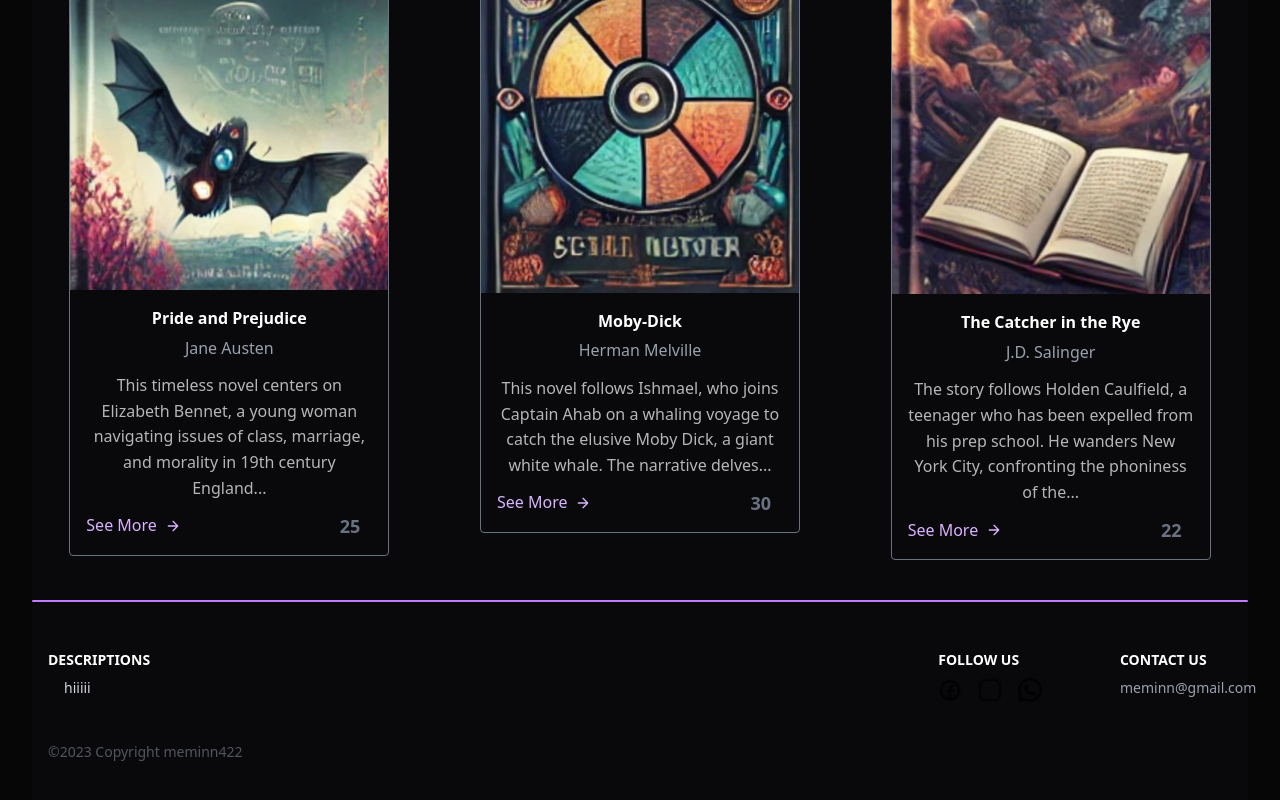
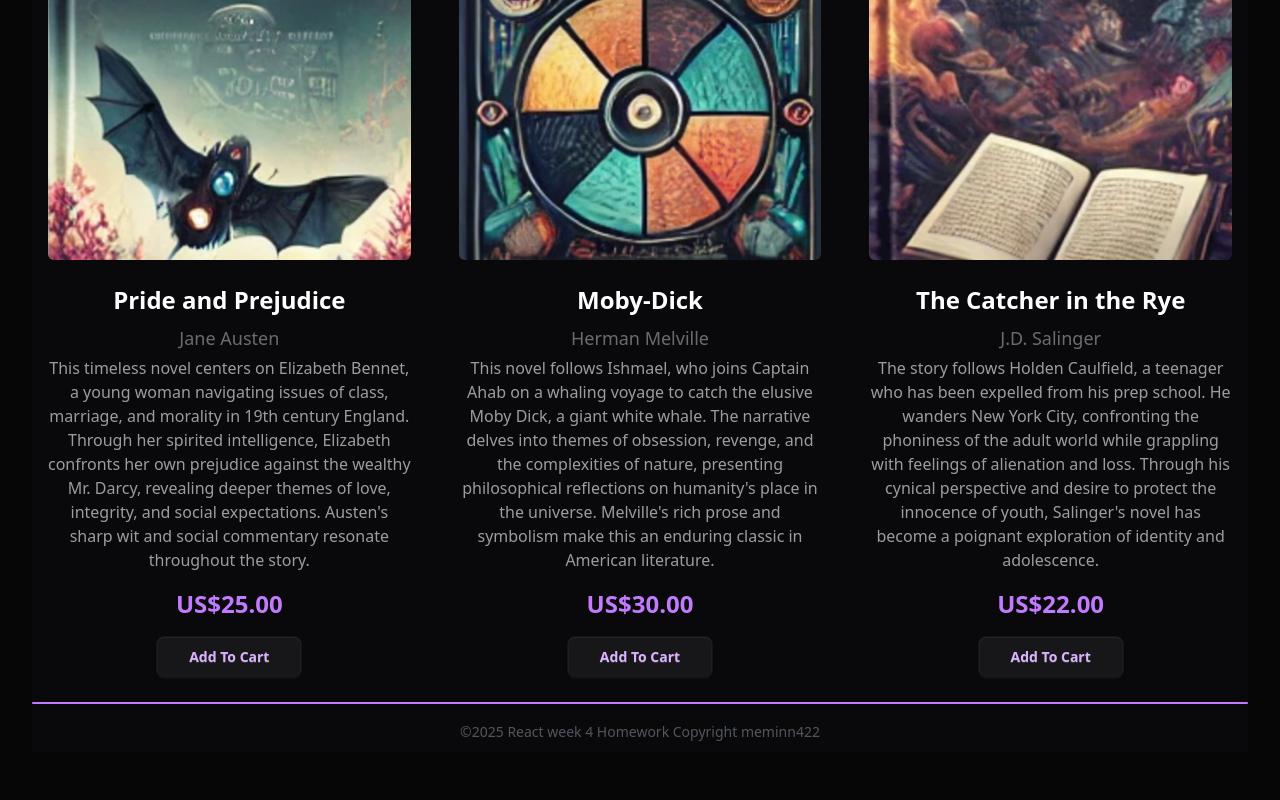
Before and after one commit to meminn422/2025_React_week4, a React (Vite) app: page / in a window 1280 px wide. Shown: the part 1160-1960 px from the top of the page. Built offline with nearby package versions, Linux system fonts and the light colour scheme.

Commit message:
Add files via upload

```diff
--- a/src/components/BookItem.jsx
+++ b/src/components/BookItem.jsx
@@ -1,35 +1,28 @@
-import {Link} from 'react-router'
+import AddToCart from './AddToCart'
 
-function ProductItem({product}){
-    return(
-        <section className="pt-4 px-3 lg:px-4">
-            <div className="max-w-xs mx-auto border border-gray-500 rounded overflow-hidden">
-                <Link to={`/products/id/${product.id}`}>
-                    <img className=" w-full" src={product.cover} alt={product.name}/>
-                </Link>
-                <div className="p-4">
-                    <h4 className="text-white font-bold mb-1">
-                        {product.title}
-                    </h4>
-                    <h6 className="text-gray-400 mb-3">
-                        {product.author}
-                    </h6>
-                    <p className="text-white opacity-70 mb-3">{product.summary_short}</p>
-                    <div className="flex justify-between flex-wrap">
-                        <Link to={`/products/id/${product.id}`} className="text-purple-300 no-underline flex items-center">
-                            See More
-                            <svg width="24" height="20" fill="none" stroke="currentColor" strokeLinecap="round" strokeLinejoin="round" strokeWidth="2" className="w-4 h-4 ml-2" viewBox="0 0 24 24">
-                                <path d="M5 12h14M12 5l7 7-7 7"></path>
-                            </svg>
-                        </Link>
-                        <span className="text-gray-500 inline-flex items-center leading-none text-lg pr-3 py-1 font-bold">
-                            {product.price}
-                        </span>
-               </div>
+function ProductDetail({ product }) {
+    return (
+        <div data-theme="luxury" className="flex flex-col items-center px-4 gap-6 max-w-4xl mx-auto">
+            {/* 圖片在上 */}
+            <img
+                alt={product.title}
+                className="w-full max-w-md h-96 object-cover object-center rounded-md"
+                src={product.cover}
+            />
+
+            {/* 說明文字與按鈕在下 */}
+            <div className="w-full max-w-2xl text-center">
+                <h1 className="text-white text-2xl font-bold mb-2">{product.title}</h1>
+                <h2 className="text-white opacity-40 mb-1 text-lg">{product.author}</h2>
+                <p className="text-white opacity-60 text-base mb-4">{product.summary}</p>
+
+                <div className="text-purple-400 flex flex-col items-center gap-4">
+                    <p className="text-2xl font-semibold">US${product.price}.00</p>
+                    <AddToCart />
                 </div>
             </div>
-        </section>
+        </div>
     )
 }
 
-export default ProductItem
+export default ProductDetail;
--- a/src/components/Footer/footer.css
+++ b/src/components/Footer/footer.css
@@ -1,37 +1,24 @@
 .footer {
   display: grid;
-    padding-left: 1rem;
-    padding-right: 1rem;
-    grid-template-areas:
-      "content content"
-      "followUs contactUs"
-      "copyRight copyRight";
-    grid-template-rows: auto 3rem;
+  padding: 0 1rem;
+  grid-template-areas: "copyRight copyRight";
+  grid-template-rows: auto;
   grid-template-columns: 1fr 1fr;
-    gap: 2.5rem;
+  align-items: center; /* 垂直置中內容 */
+  height: 2.5rem; /* 控制 footer 高度 */
 }
 
 @media (min-width: 1024px) {
   .footer {
-      grid-template-areas:
-        "content followUs contactUs"
-        "copyRight copyRight copyRight";
+    grid-template-areas: "copyRight copyRight copyRight";
     grid-template-columns: 12fr 2fr minmax(7rem, 1fr);
   }
 }
 
-  .footer-content {
-    grid-area: content;
-  }
-
-  .footer-followUs {
-    grid-area: followUs;
-  }
-
-  .footer-contactUs {
-    grid-area: contactUs;
-  }
-
 .footer-copyRight {
   grid-area: copyRight;
+  text-align: center;
+  justify-self: center;
+  margin: 0;
+  line-height: 1; /* 確保單行 */
 }
--- a/src/components/Footer/index.jsx
+++ b/src/components/Footer/index.jsx
@@ -3,48 +3,12 @@ import './footer.css';
 export default function Footer() {
   return (
     <div data-theme="luxury">
-      {/* 分隔線 */}
-      <hr className=" text-purple-400 my-6 w-full border-t-2  rounded-sm opacity-100" />
-      <div data-theme="luxury">
-        <footer className="footer text-white py-6">
-          {/* 描述區塊 */}
-          <div className="footer-content">
-            <p className="font-extrabold">DESCRIPTIONS</p>
-            <p className="indent-4 text-gray-300">
-              hiiiii
-
-            </p>
-          </div>
-
-          {/* 追蹤我們 */}
-          <div className="footer-followUs">
-            <p className="font-extrabold">FOLLOW US</p>
-            <div className="flex items-center space-x-4">
-              <a href="#">
-                <img className="w-6 h-6" src="/images/fb.png" alt="facebook" />
-              </a>
-              <a href="#">
-                <img className="w-6 h-6" src="/images/ig.png" alt="instagram" />
-              </a>
-              <a href="#">
-                <img className="w-6 h-6" src="/images/whatsapp.png" alt="tiktok" />
-              </a>
-            </div>
-          </div>
-
-          {/* 聯絡我們 */}
-          <div className="footer-contactUs">
-            <p className="font-extrabold">CONTACT US</p>
-            <p className="text-gray-400">meminn@gmail.com</p>
-          </div>
-
-          {/* 版權聲明 */}
-          <p className="footer-copyRight text-center text-gray-400 opacity-50">
-            ©2023 Copyright meminn422
-          </p>
-        </footer>
-      </div>
-
+      <hr className="text-purple-400 my-2 w-full border-t-2 rounded-sm opacity-100" />
+      <footer className="footer text-white">
+        <p className="footer-copyRight text-gray-400 opacity-50">
+          ©2025 React week 4 Homework Copyright meminn422
+        </p>
+      </footer>
     </div>
   );
 }
--- a/src/components/Header.jsx
+++ b/src/components/Header.jsx
@@ -4,12 +4,12 @@ function Header({title,slogan}){
     return(
         <header data-theme="luxury" className="text-purple-200 text-center flex flex-col items-center header">
             <Link to='/'>
-            <h2 className="pt-5 pb-2 text-3xl font-bold">{title}</h2>
+            <h2 className="pt-5 pb-2 text-3xl">{title}</h2>
             </Link>
 
             <p className="text-gray-400  text-opacity-80 text-base leading-relaxed xl:w-1/2 lg:w-3/4 mx-auto">{slogan}</p>
             <div className="flex mt-6 justify-center">
-                <hr className="my-[25px] mx-auto w-[100px] border-0 border-t-[6px] opacity-100 rounded" />
+                <hr className="border-0 border-t-[10px] my-[23px] mx-auto w-[300px]  opacity-100 rounded" />
             </div>
         </header>
     )
```
Lines whose indentation alone changed are shown as unchanged.
